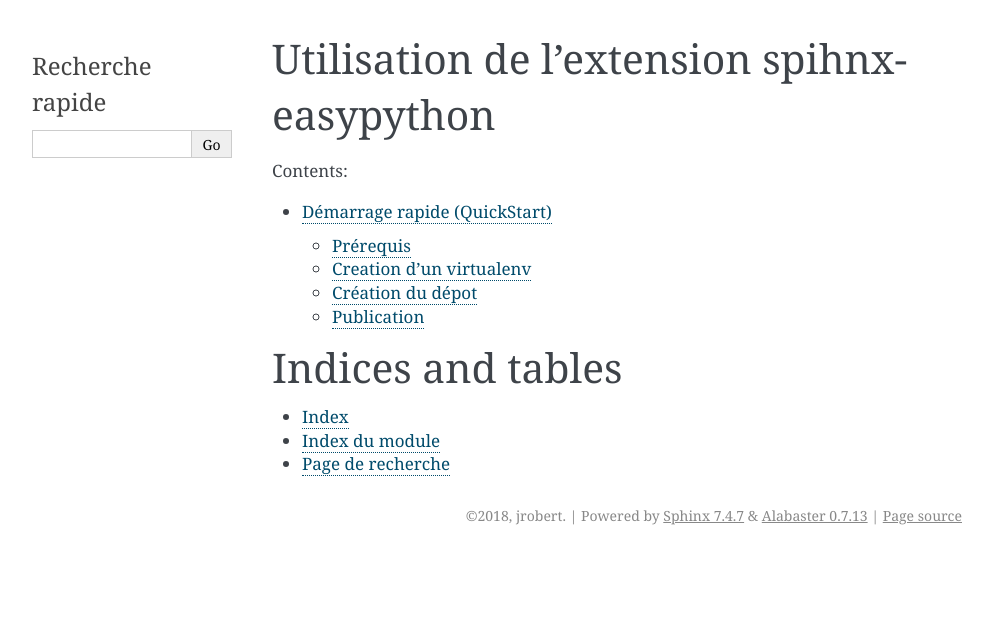
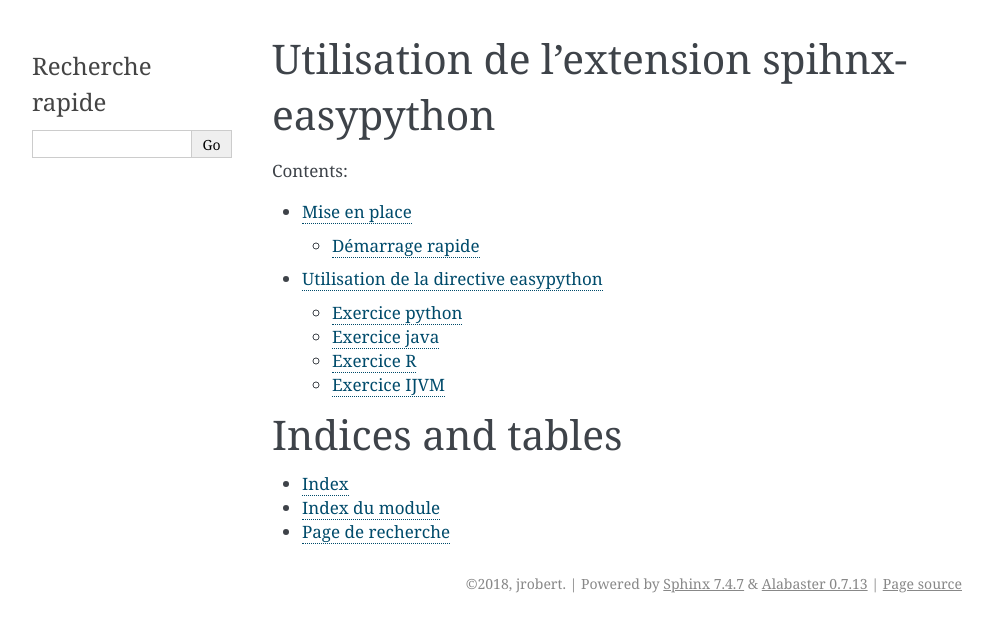
Before and after one commit to chris-mathevet/sphinx-chris, a Sphinx documentation site: the page built from doc/source/index.rst, in a window 1280 px wide. Shown: the top 632 px of the page, without its empty margins (148-1141 px from the left). Built offline with Sphinx 7.4.7, drawn with Linux system fonts in a browser that asks for light colours.

Commit message:
documentation

```diff
--- a/doc/source/index.rst
+++ b/doc/source/index.rst
@@ -11,6 +11,7 @@ Utilisation de l'extension spihnx-easypython
    :caption: Contents:
 
    tutorial.rst
+   utilisation.rst
 
 
 Indices and tables
--- a/doc/source/tutorial.rst
+++ b/doc/source/tutorial.rst
@@ -1,5 +1,8 @@
-Démarrage rapide (QuickStart)
-===============================
+Mise en place
+==============
+
+Démarrage rapide
+#################
 
 Prérequis
 ++++++++++
@@ -77,6 +80,16 @@ Avant de faire vos commit, n'oubliez pas de créer le fichier .gitignore qui va
 Poussez votre dépot git sur un dépot public.
 
 
+Ajoutez l'extension à la configuration de sphinx en ajoutant dans le fichier conf.py :
+
+.. code::
+
+        extensions = [
+                'sphinx-easypython',
+        ]
+
+
+
 Publication
 +++++++++++++
 
--- /dev/null
+++ b/doc/source/utilisation.rst
@@ -0,0 +1,21 @@
+Utilisation de la directive easypython
+=========================================
+
+Exercice python
+++++++++++++++++
+
+
+
+
+
+Exercice java
+++++++++++++++
+
+
+
+Exercice R
+++++++++++++
+
+
+Exercice IJVM
++++++++++++++++
```
